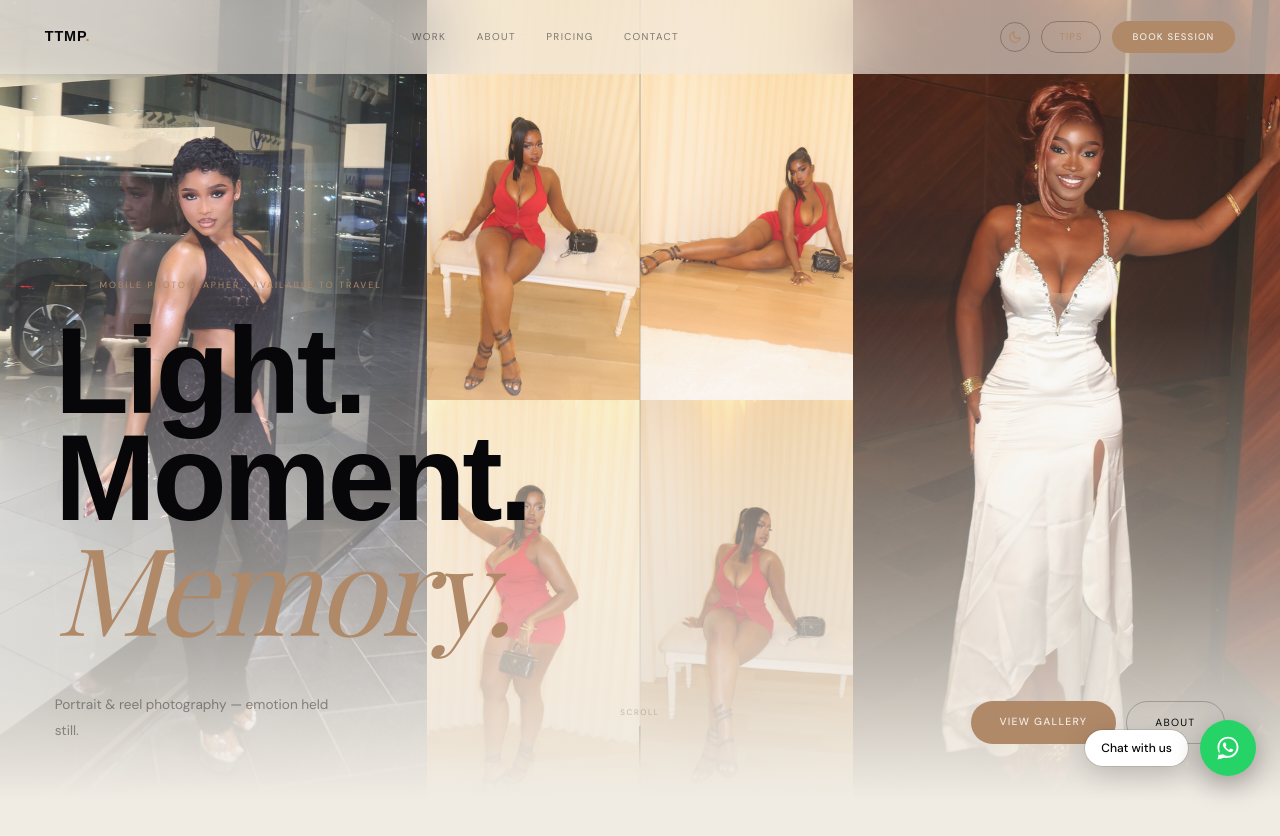
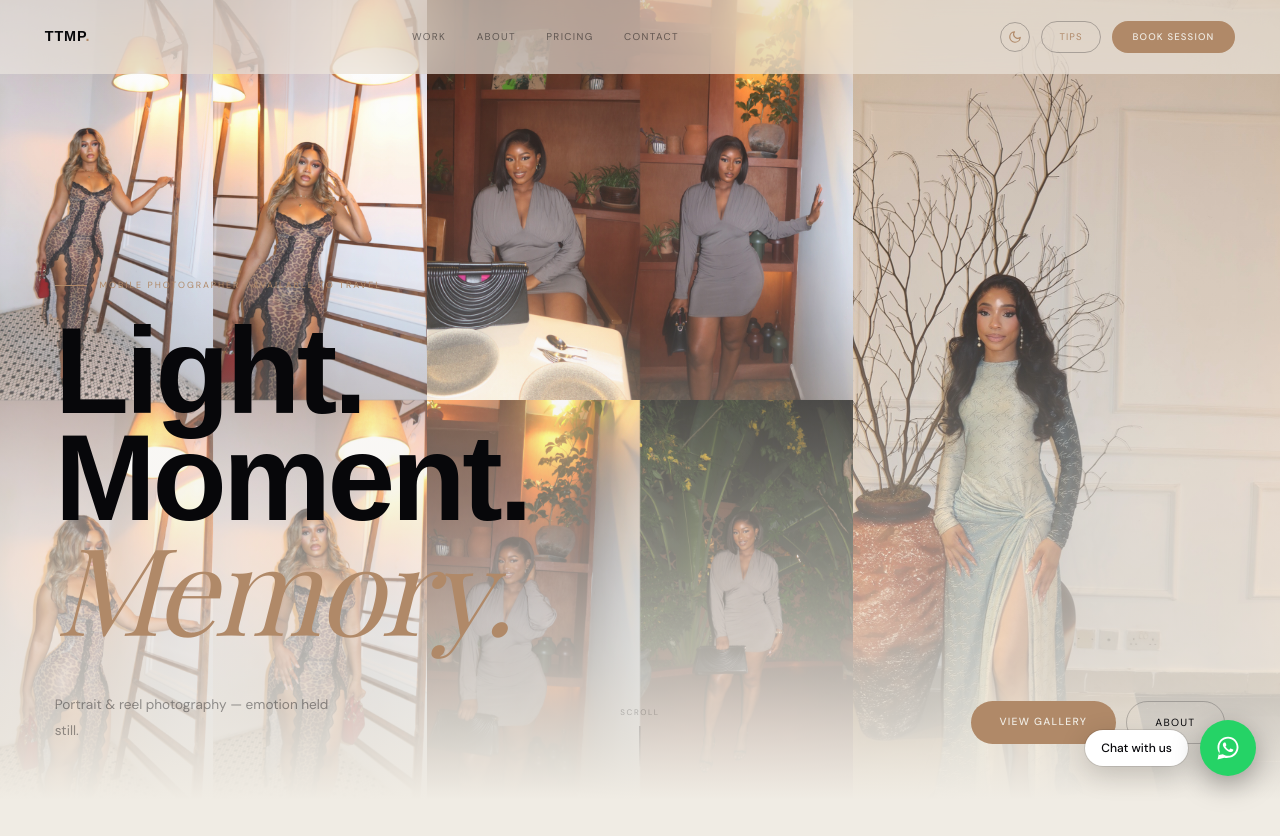
Before and after one commit to moyocodes/LUMEN-Photography-Portfolio, a React (Vite) app: page / in a window 1280 px wide. Shown: the top 836 px of the page. Built offline with nearby package versions, Linux system fonts and the light colour scheme; a web font is replaced by a local one.

Commit message:
Expand hero section

```diff
--- a/src/components/site/Hero.jsx
+++ b/src/components/site/Hero.jsx
@@ -1,8 +1,55 @@
-import { useEffect, useRef } from "react"
+import { useEffect, useRef, useState } from "react"
 
 const clamp = (t) => Math.max(0, Math.min(1, t))
 const remap = (t, a, b) => clamp((t - a) / (b - a))
 const easeOut = (t) => 1 - Math.pow(1 - t, 3)
+
+const GALLERY = [
+  "/portfolio/photo-1.jpeg",
+  "/portfolio/photo-2.jpeg",
+  "/portfolio/photo-3.jpeg",
+  "/portfolio/photo-4.jpeg",
+  "/portfolio/photo-5.jpeg",
+  "/portfolio/photo-6.jpeg",
+  "/portfolio/photo-7.jpeg",
+  "/portfolio/photo-8.jpeg",
+  "/portfolio/photo-9.jpeg",
+  "/portfolio/photo-10.jpeg",
+  "/portfolio/photo-11.jpeg",
+  "/portfolio/photo-12.jpeg",
+  "/portfolio/photo-13.jpeg",
+  "/portfolio/photo-14.jpeg",
+  "/portfolio/photo-15.jpeg",
+  "/portfolio/photo-16.jpeg",
+]
+
+function useRotatingIndex(length, intervalMs, offset = 0) {
+  const [index, setIndex] = useState(offset % length)
+  useEffect(() => {
+    const id = setInterval(() => {
+      setIndex((i) => (i + 1) % length)
+    }, intervalMs)
+    return () => clearInterval(id)
+  }, [length, intervalMs])
+  return index
+}
+
+function RotatingImage({ images, index, className }) {
+  return (
+    <div className="absolute inset-0 h-full w-full">
+      {images.map((src, i) => (
+        <img
+          key={src}
+          src={src}
+          alt=""
+          className={`absolute inset-0 h-full w-full transition-opacity duration-[1500ms] ease-in-out ${className} ${
+            i === index ? "opacity-100" : "opacity-0"
+          }`}
+        />
+      ))}
+    </div>
+  )
+}
 
 export function Hero() {
   const zoneRef = useRef(null)
@@ -14,6 +61,8 @@ export function Hero() {
   const quoteInnerRef = useRef(null)
   const ctaRef = useRef(null)
   const ctaInRef = useRef(null)
+
+  const rotIndex = useRotatingIndex(GALLERY.length, 3500)
 
   useEffect(() => {
     function update() {
@@ -67,27 +116,27 @@ export function Hero() {
           ref={imgRef}
           className="absolute inset-0 h-full w-full origin-center"
         >
-          <img
-            src="/portfolio/photo-1.jpeg"
-            alt=""
-            className="absolute inset-0 h-full w-full object-cover max-md:block hidden"
-          />
+          <div className="relative h-full w-full md:hidden">
+            <RotatingImage images={GALLERY} index={rotIndex} className="object-cover" />
+          </div>
           <div className="hidden h-full w-full md:grid md:grid-cols-3">
-            <img
-              src="/portfolio/photo-14.jpeg"
-              alt=""
-              className="h-full w-full object-cover object-top"
-            />
-            <img
-              src="/portfolio/photo-1.jpeg"
-              alt=""
-              className="h-full w-full object-cover"
-            />
-            <img
-              src="/portfolio/photo-16.jpeg"
-              alt=""
-              className="h-full w-full object-cover object-top"
-            />
+            <div className="relative h-full w-full">
+              <RotatingImage
+                images={GALLERY}
+                index={(rotIndex + Math.floor(GALLERY.length / 3)) % GALLERY.length}
+                className="object-cover object-top"
+              />
+            </div>
+            <div className="relative h-full w-full">
+              <RotatingImage images={GALLERY} index={rotIndex} className="object-cover" />
+            </div>
+            <div className="relative h-full w-full">
+              <RotatingImage
+                images={GALLERY}
+                index={(rotIndex + Math.floor((GALLERY.length * 2) / 3)) % GALLERY.length}
+                className="object-cover object-top"
+              />
+            </div>
           </div>
         </div>
         <div id="h-grad" className="absolute inset-0" style={{ background: "var(--hero-gradient)" }} />
@@ -173,11 +222,19 @@ export function Hero() {
           className="absolute inset-0 z-7 flex items-center justify-center pointer-events-none opacity-0"
         >
           <div className="absolute inset-0" style={{ background: "var(--background)" }} />
-          <div className="absolute inset-y-0 left-0 hidden w-[22%] lg:block">
-            <img src="/portfolio/photo-11.jpeg" alt="" className="h-full w-full object-cover object-top opacity-60" />
+          <div className="absolute inset-y-0 left-0 hidden w-[22%] opacity-60 lg:block">
+            <RotatingImage
+              images={GALLERY}
+              index={(rotIndex + Math.floor(GALLERY.length / 3)) % GALLERY.length}
+              className="object-cover object-top"
+            />
           </div>
-          <div className="absolute inset-y-0 right-0 hidden w-[22%] lg:block">
-            <img src="/portfolio/photo-16.jpeg" alt="" className="h-full w-full object-cover object-top opacity-60" />
+          <div className="absolute inset-y-0 right-0 hidden w-[22%] opacity-60 lg:block">
+            <RotatingImage
+              images={GALLERY}
+              index={(rotIndex + Math.floor((GALLERY.length * 2) / 3)) % GALLERY.length}
+              className="object-cover object-top"
+            />
           </div>
           <div id="h-cta-in" ref={ctaInRef} className="relative translate-y-10 text-center opacity-0">
             <div className="mb-[1.4rem] text-[0.6rem] tracking-[0.2em] uppercase text-rose">
```
